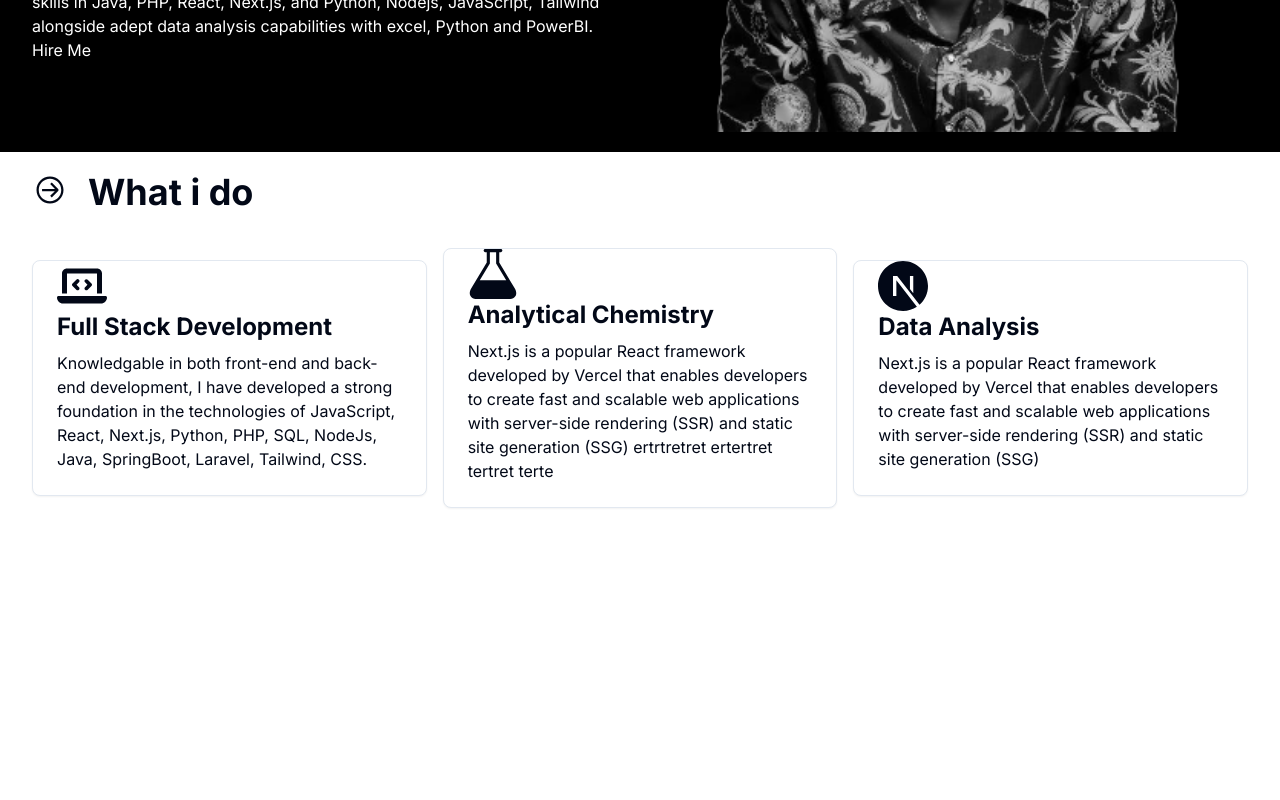
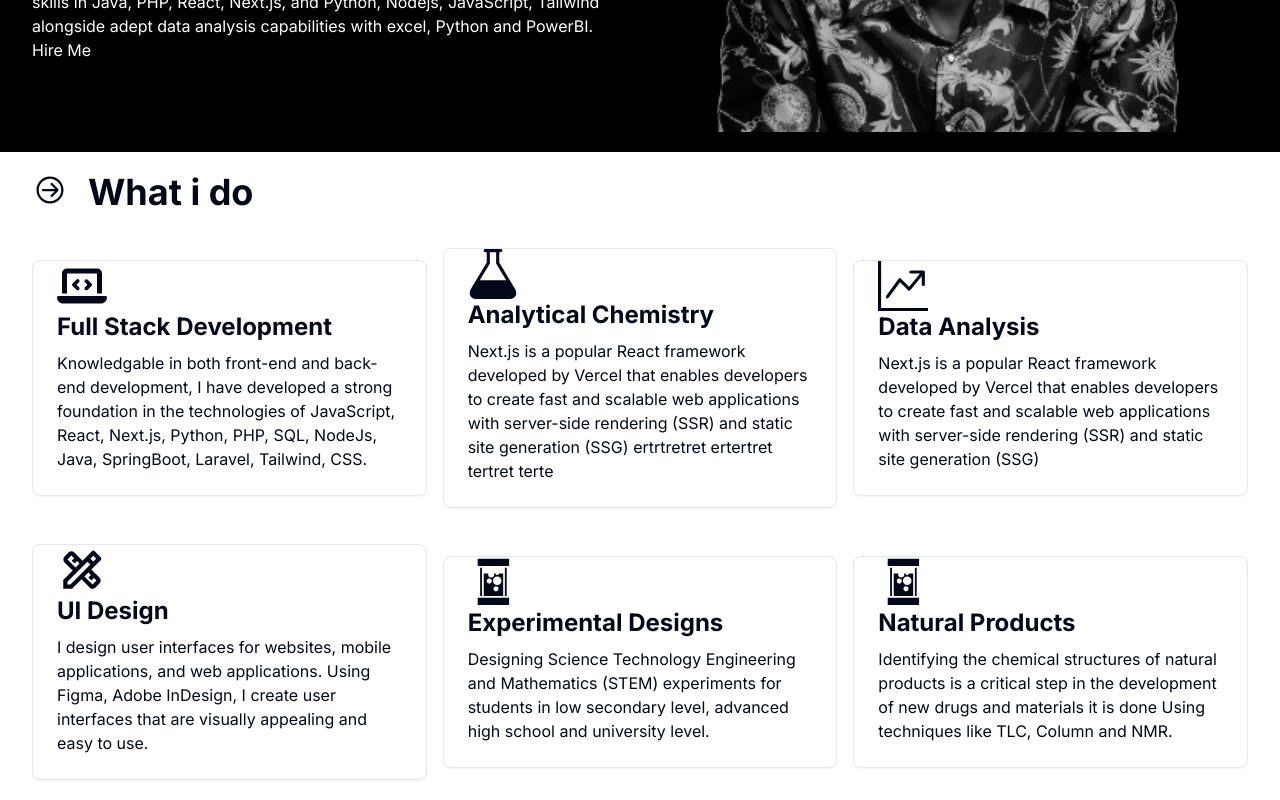
Before and after one commit to Flash-R/ronnie, a Next.js app: page / in a window 1280 px wide. Shown: the part 394-1194 px from the top of the page. Before the commit the page ends 922 px from the top, so only its background shows below. Built offline with nearby package versions, Linux system fonts and the light colour scheme.

Commit message:
added the what i can

```diff
--- a/app/components/Work/What_i_do.jsx
+++ b/app/components/Work/What_i_do.jsx
@@ -1,9 +1,11 @@
 import React from 'react'
 import { Card, CardContent } from "@/components/ui/card"
-import { SiNextdotjs } from "react-icons/si";
 import { VscArrowCircleRight } from "react-icons/vsc";
 import { FaLaptopCode } from "react-icons/fa6";
 import { ImLab } from "react-icons/im";
+import { BsGraphUpArrow } from "react-icons/bs";
+import { MdOutlineDesignServices } from "react-icons/md";
+import { GiChemicalTank } from "react-icons/gi";
 
 
 
@@ -36,12 +38,44 @@ function What_i_do() {
                 </Card>
                 <Card className='w-1/3'>
                     <CardContent>
-                        <SiNextdotjs size={'50px'} />
+                        <BsGraphUpArrow size={'50px'} />
                         <h3 className='text-2xl font-bold mb-2'>Data Analysis</h3>
                         <p>
                             Next.js is a popular React framework developed by Vercel that enables
                             developers to create fast and scalable web applications with server-side
                             rendering (SSR) and static site generation (SSG)
+                        </p>
+                    </CardContent>
+                </Card>
+            </div>
+            <div className="cards flex flex-row gap-4 items-center mt-9">
+                <Card className='w-1/3'>
+                    <CardContent>
+                        <MdOutlineDesignServices size={'50px'} />
+                        <h3 className='text-2xl font-bold mb-2'>UI Design</h3>
+                        <p>
+                            I design user interfaces for websites, mobile applications, and web applications.
+                            Using Figma, Adobe InDesign, I create user interfaces that are visually appealing and easy to use.
+                        </p>
+                    </CardContent>
+                </Card>
+                <Card className='w-1/3'>
+                    <CardContent>
+                        <GiChemicalTank size={'50px'} />
+                        <h3 className='text-2xl font-bold mb-2'>Experimental Designs</h3>
+                        <p>
+                            Designing Science Technology Engineering and Mathematics (STEM) experiments for students in low secondary
+                            level, advanced high school and university level.
+                        </p>
+                    </CardContent>
+                </Card>
+                <Card className='w-1/3'>
+                    <CardContent>
+                        <GiChemicalTank size={'50px'} />
+                        <h3 className='text-2xl font-bold mb-2'>Natural Products</h3>
+                        <p>
+                            Identifying the chemical structures of natural products is a critical step in the development of
+                            new drugs and materials it is done Using techniques like TLC, Column and NMR.
                         </p>
                     </CardContent>
                 </Card>
```
